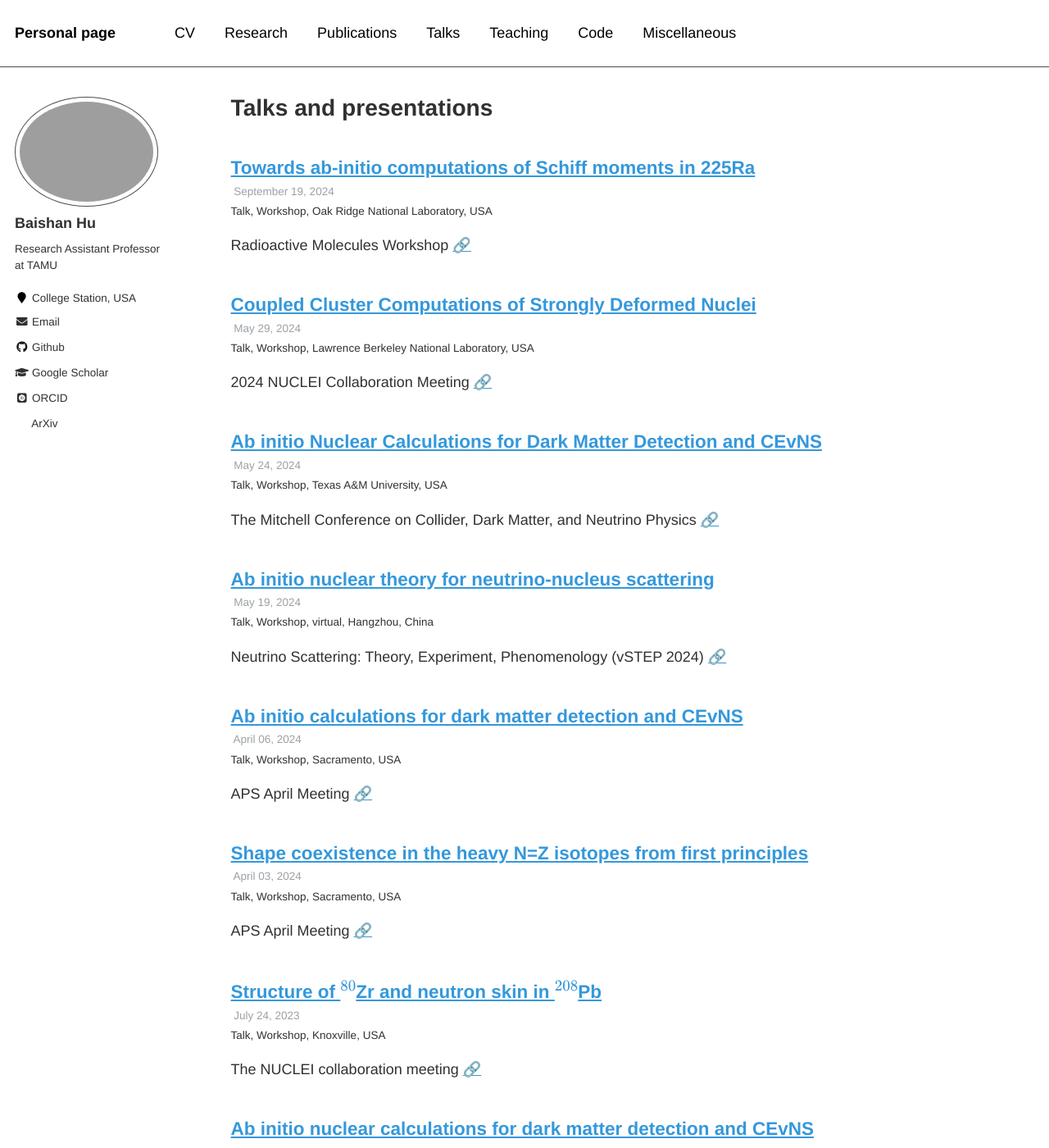
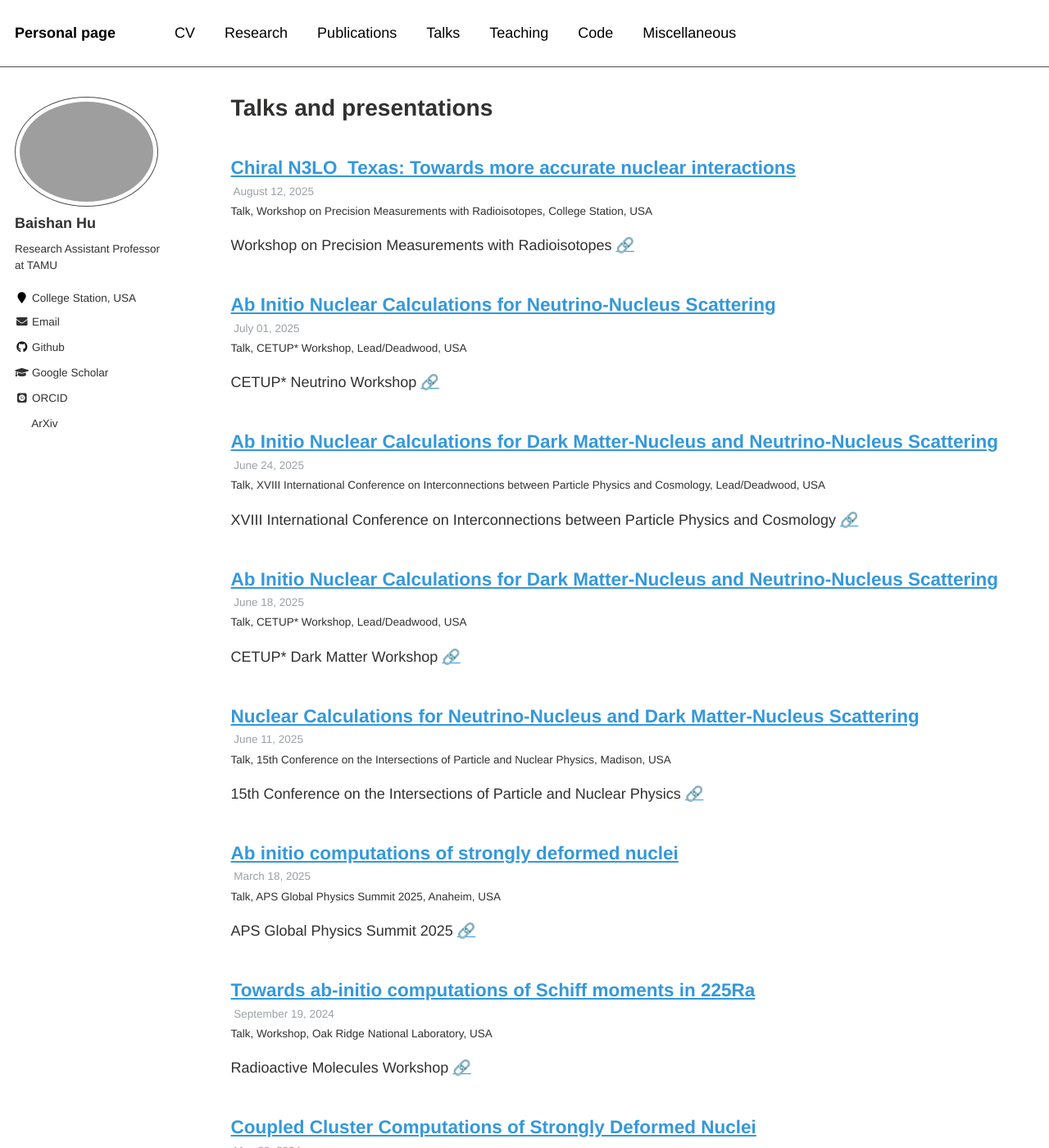
Before and after one commit to BaishanHu/baishanhu.github.io, a Jekyll site: the page built from _pages/talks.html, in a window 1280 px wide and 1400 px high. Shown: the whole window at 82% size. Built offline with Jekyll 4.4.1, drawn with Linux system fonts in a browser that asks for light colours; some web fonts are replaced; formulas are drawn with MathJax 3.

Commit message:
Update cv, Publications

```diff
--- a/_pages/cv.md
+++ b/_pages/cv.md
@@ -22,9 +22,9 @@ header:
 
 ## Professional experience
 - *2024-present*: &nbsp; Research Assistant Professor at Texas A&M University, USA
-- *2022-2024*: &nbsp; Postdoctoral Research Associate at ORNL, USA
-- *2019-2022*: &nbsp; Postdoctoral Fellow at TRIUMF, Canada
-- *2017-2019*:     &nbsp; &nbsp; &nbsp; Postdoctoral Research Associate, Peking University, China
+- *2022-2024*: &nbsp; &nbsp; &nbsp; Postdoctoral Research Associate at ORNL, USA
+- *2019-2022*: &nbsp; &nbsp; &nbsp; Postdoctoral Fellow at TRIUMF, Canada
+- *2017-2019*: &nbsp; &nbsp; &nbsp; Postdoctoral Research Associate, Peking University, China
 
 ----
 
@@ -44,6 +44,7 @@ header:
 ---
 
 ## Awards
+- International Union of Pure and Applied Physics (IUPAP) Early Career Scientist Prize, 2025
 - First talk award, Chinese national nuclear structure conference, 2016
 - First award for oral presentation, Physics forum of Chinese five top universities, 2015
 
--- a/_pages/publications.md
+++ b/_pages/publications.md
@@ -20,68 +20,96 @@ header:
 
 ## You can also find my articles on [GoogleScholar](https://scholar.google.com/citations?user=h1UW7HwAAAAJ&hl=en) or [INSPIRE](https://inspirehep.net/authors/1763531) or [ORCID](https://orcid.org/0000-0001-8071-158X)
 
-46. B. Dutta, W. C. Huang, **B. S. Hu** and G. Van de Water,
+53. B. Dutta, **B. S. Hu**, W. C. Huang and G. Van de Water,
   <br/>_A novel investigation of the ATOMKI anomaly_
-  arXiv:2410.17968. Under review at Phys. Rev. Lett. [arxiv](https://arxiv.org/abs/2410.17968)
+  Phys. Rev. Lett. 135, 011801 (2025). arXiv:2410.17968. [article](https://doi.org/10.1103/34pk-53tf) [arxiv](https://arxiv.org/abs/2410.17968v2)
 
-45. Y. L. Ye, X. F. Yang, H. Sakurai and **B. S. Hu**.
+52. Y. L. Ye, X. F. Yang, H. Sakurai and **B. S. Hu**.
   <br/>_Physics of exotic nuclei_
-  Nature Reviews Physics (2024). [article](https://doi.org/10.1038/s42254-024-00782-5)
+  Nature Reviews Physics 7, 21 (2025). [article](https://doi.org/10.1038/s42254-024-00782-5)
 
-44. Z. Ge, M. Reponen, T. Eronen, **B. S. Hu**, et al.
+51. S. W. Bai, ..., **B. S. Hu** $et$ $al$.
+  <br/>_Charge radii of neutron-rich scandium isotopes and the seniority symmetry in the 0f7/2 shell_
+  Phys. Rev. Lett. 134, 182501 (2025). arXiv:2504.12001. [article](https://doi.org/10.1103/PhysRevLett.134.182501) [arxiv](https://arxiv.org/abs/2504.12001)
+
+50. Q. Yuan and **B. S. Hu** $et$ $al$.
+  <br/>_J$^{\pi}$=19/2$^{−}$ isomerism and direct $\beta$ decay in $^{53}$Co elucidated by ab initio calculations_
+  Phys. Rev. C 111, 034309 (2025). [article](https://doi.org/10.1103/PhysRevC.111.034309)
+
+49. D. Walter, ..., **B. S. Hu** $et$ $al$.
+  <br/>_Signature of 0+ excited state and shape coexistence in $^{94}$Kr through $^{93}$Kr(d,p)$^{94}$Kr reaction_
+  Phys. Lett. B 862, 139352 (2025).  [article](https://doi.org/10.1016/j.physletb.2025.139352)
+
+48. Z. Hockenbery, ..., **B. S. Hu** $et$ $al$.
+  <br/>_Precision mass measurements of $^{74−76}$Sr using the multiple reflection time-of-flight mass spectrometer at TITAN_
+  Phys. Rev. C 111, 014327 (2025). arXiv:2501.06723. [article](https://doi.org/10.1103/PhysRevC.111.014327) [arxiv](https://arxiv.org/abs/2501.06723)
+
+47. Z. Ge, M. Reponen, T. Eronen, **B. S. Hu** $et$ $al$.
   <br/>_High-precision mass measurements of neutron deficient silver isotopes probe the robustness of the $N$ = 50 shell closure_
   Phys. Rev. Lett. 133, 132503 (2024). arXiv:2401.07976. [article](https://doi.org/10.1103/PhysRevLett.133.132503) [arxiv](https://arxiv.org/abs/2401.07976)
 
-43. **B. S. Hu**.
+46. **B. S. Hu**.
   <br/>_How do mirror charge radii constrain density dependence of the symmetry energy?_
   Phys. Lett. B 857, 138969 (2024), arXiv:2408.17403. [article](https://doi.org/10.1016/j.physletb.2024.138969) [arxiv](https://arxiv.org/abs/2408.17403)
 
-42. **B. S. Hu**, Z. H. Sun, G. Hagen, and T. Papenbrock. **Editors' Suggestion**
+45. **B. S. Hu**, Z. H. Sun, G. Hagen, and T. Papenbrock. **Editors' Suggestion**
   <br/>_Ab initio computations of strongly deformed nuclei around $^{80}$Zr_
   Phys. Rev. C (Letter) 110, L011302 (2024). arXiv:2405.05052. [article](https://doi.org/10.1103/PhysRevC.110.L011302) [arxiv](https://arxiv.org/abs/2405.05052)
 
-41. **B. S. Hu**, Z. H. Sun, G. Hagen, G. R. Jansen, and T. Papenbrock.
+44. **B. S. Hu**, Z. H. Sun, G. Hagen, G. R. Jansen, and T. Papenbrock.
   <br/>_Ab initio computations from $^{78}$Ni towards $^{70}$Ca along neutron number $N$ = 50_
   Phys. Lett. B 858, 139010 (2024). arXiv:2408.07856. [article](https://doi.org/10.1016/j.physletb.2024.139010) [arxiv](https://arxiv.org/abs/2408.07856)
 
-40. Y. Qi and **B. S. Hu**.
+43. Y. Qi and **B. S. Hu**.
   <br/>_Ab initio calculations of anomalous seniority breaking in the g9/2 shell for the $N$ = 50 isotones_
   Phys. Lett. B 858, 139018 (2024). arXiv:2409.10342. [article](https://doi.org/10.1016/j.physletb.2024.139018) [arxiv](https://arxiv.org/abs/2409.10342)
 
-39. B. Acharya, **B. S. Hu**, S. Bacca, G. Hagen, P. Navrátil, and T. Papenbrock.
+42. B. Acharya, **B. S. Hu**, S. Bacca, G. Hagen, P. Navrátil, and T. Papenbrock.
   <br/>_Magnetic dipole transition in $^{48}$Ca_
   Phys. Rev. Lett. 132, 232504 (2024). arXiv:2311.11438 (2023). [article](https://journals.aps.org/prl/abstract/10.1103/PhysRevLett.132.232504) [arxiv](https://arxiv.org/abs/2311.11438)
 
-38. K. König, J. C. Berengut, A. orschevsky, ... , **B. S. Hu**, et al.
+41. K. König, J. C. Berengut, A. orschevsky, ... , **B. S. Hu** $et$ $al$.
   <br/>_Nuclear Charge Radii of Silicon Isotopes_
   Phys. Rev. Lett. 132, 162502 (2024). arXiv:2309.02037 (2023). [article](https://journals.aps.org/prl/abstract/10.1103/PhysRevLett.132.162502) [arxiv](https://arxiv.org/abs/2309.02037)
 
-37. J. G. Li, **B. S. Hu**, S. Zhang, F. R. Xu.
+40. J. G. Li, **B. S. Hu**, S. Zhang, F. R. Xu.
   <br/>_Unbound $^{28}$O, the heaviest oxygen isotope observed: a cutting-edge probe for testing nuclear models_
   Nuclear Science and Techniques 35, 21 (2024). [article](https://link.springer.com/article/10.1007/s41365-024-01373-w)
 
-36. B. D. Linh, A.Corsi, A. Gillibert, A. Obertelli, P. Doornenbal, C. Barbieri, T. Duguet, M. Gómez-Ramos, J. D. Holt, **B.S. Hu**, et al.
+39. X. Y. Xu, ..., **B. S. Hu** $et$ $al$.
+  <br/>_Progress in ab initio in-medium similarity renormalization group and coupled-channel method with coupling to the continuum_
+  Nuclear Science and Techniques 35, 215 (2024). [article](https://doi.org/10.1007/s41365-024-01585-0)
+
+38. P. J. Li, ..., **B. S. Hu** $et$ $al$.
+  <br/>_Spectroscopy of deeply bound orbitals in neutron-rich Ca isotopes_
+  Phys. Lett. B 855, 138828 (2024). arXiv:2407.04529.  [article](https://doi.org/10.1016/j.physletb.2024.138828) [arxiv](https://arxiv.org/abs/2407.04529)
+
+37. S. Neupane, ..., **B. S. Hu** $et$ $al$.
+  <br/>_First $\beta$-delayed neutron spectroscopy of $^{24}$O_
+  Phys. Rev. C 110, 034332 (2024). [article](https://journals.aps.org/prc/abstract/10.1103/PhysRevC.110.034323)
+
+36. B. D. Linh, A.Corsi, A. Gillibert, A. Obertelli, P. Doornenbal, C. Barbieri, T. Duguet, M. Gómez-Ramos, J. D. Holt, **B. S. Hu**, $et$ $al$.
   <br/>_Onset of collectivity for argon isotopes close to N = 32_
   Phys. Rev. C 109, 034312 (2024). [article](https://journals.aps.org/prc/abstract/10.1103/PhysRevC.109.034312)
 
-35. J. Heery, J. Henderson, C. R. Hoffman, ..., **B.S. Hu**, et al.
+35. J. Heery, J. Henderson, C. R. Hoffman, ..., **B. S. Hu** $et$ $al$.
   <br/>_Suppressed electric quadrupole collectivity in $^{32}$Si_
   Phys. Rev. C 109, 014327 (2024). [article](https://journals.aps.org/prc/abstract/10.1103/PhysRevC.109.014327)
 
-34. Z. H. Yang, Y. L. Ye, B. Zhou, H. Baba, R. J. Chen, Y. C. Ge, **B. S. Hu**, J. D. Holt, et al.
+34. Z. H. Yang, Y. L. Ye, B. Zhou, H. Baba, R. J. Chen, Y. C. Ge, **B. S. Hu** $et$ $al$.
   <br/>_Observation of the Exotic 0$^{+}_2$ Cluster State in $^{8}$He_
   Phys. Rev. Lett. 131, 242501 (2023). [article](https://journals.aps.org/prl/abstract/10.1103/PhysRevLett.131.242501)
 
-33. L. Nies, D. Atanasov, M. Athanasakis-Kaklamanakis, M. Au, K. Blaum, J. Dobaczewski, **B. S. Hu**, J. D. Holt, et al.
+33. L. Nies, D. Atanasov, M. Athanasakis-Kaklamanakis, M. Au, K. Blaum, J. Dobaczewski, **B. S. Hu**, J. D. Holt $et$ $al$.
   <br/>_Isomeric excitation energy for $^{99}$In$^{m}$ from mass spectrometry reveals constant trend next to doubly magic
 $^{100}$Sn_
   Phys. Rev. Lett. 131, 022502 (2023). arXiv:2306.02033 (2023). [article](https://journals.aps.org/prl/abstract/10.1103/PhysRevLett.131.022502) [arxiv](https://arxiv.org/abs/2306.02033)
 
-32. S. Zhang, F. R. Xu, J. G. Li, **B.S. Hu**, et al.
+32. S. Zhang, F. R. Xu, J. G. Li, **B. S. Hu** $et$ $al$.
   <br/>_Ab initio descriptions of A=16 mirror nuclei with resonance and continuum coupling_
   Phys. Rev. C 108, 064316 (2023). arXiv:2301.01951 (2023). [article](https://journals.aps.org/prc/abstract/10.1103/PhysRevC.108.064316) [arxiv](https://arxiv.org/abs/2301.01951)
 
-31. S. Kaur, R. Kanungo, W. Horiuchi, G. Hagen, J. D. Holt, **B. S. Hu**, T. Miyagi, et al.
+31. S. Kaur, R. Kanungo, W. Horiuchi, G. Hagen, J. D. Holt, **B. S. Hu**, T. Miyagi $et$ $al$.
   <br/>_Proton distribution radii of $^{16-24}$O: signatures of new shell closures and neutron skin_
   Phys. Rev. Lett. 129 (2022) 142502. arXiv:2209.00722 (2022). [article](https://journals.aps.org/prl/abstract/10.1103/PhysRevLett.129.142502) [arxiv](https://arxiv.org/abs/2209.00722)
 
@@ -97,7 +125,7 @@ $^{100}$Sn_
   <br/>_Excitation spectra of the heaviest carbon isotopes investigated within the CD-Bonn Gamow shell model_
   Phys. Rev. C 106 (2022) 024304. [article](https://doi.org/10.1103/PhysRevC.106.024304)
 
-27. S.W. Bai, Á. Koszorús, **B.S. Hu**, X.F. Yang, et al.
+27. S. W. Bai, Á. Koszorús, **B. S. Hu**, X. F. Yang, $et$ $al$.
   <br/>_Electromagnetic moments of scandium isotopes and N = 28 isotones in the distinctive 0f7/3 orbit_
   Phys. Lett. B 829 (2022) 137064. arXiv:2203.09111 (2022). [article](https://doi.org/10.1016/j.physletb.2022.137064) [arxiv](https://arxiv.org/abs/2203.09111v2)
 
@@ -117,11 +145,11 @@ $^{100}$Sn_
   _Tensor force role in β decays analyzed within the Gogny-interaction shell model_
   Phys Rev C 103 (2021) 064327. arXiv:2109.02205 (2021). [article](https://journals.aps.org/prc/abstract/10.1103/PhysRevC.103.064327)  [arxiv](https://arxiv.org/abs/2109.02205)
 
-22. **B.S. Hu**, Q. Wu, J.G. Li, Y.Z. Ma, Z.H. Sun, N. Michel and F.R. Xu
+22. **B. S. Hu**, Q. Wu, J. G. Li, Y. Z. Ma, Z. H. Sun, N. Michel and F. R. Xu
   <br/>_An ab-initio Gamow shell model approach with a core_
   Phys. Lett. B 802 (2020) 135206. arXiv:2001.02832 (2020). [article](https://doi.org/10.1016/j.physletb.2020.135206) [arxiv](https://arxiv.org/abs/2001.02832)
 
-21. J.G. Li, **B.S. Hu**, Q. Wu, Y. Gao, S.J. Dai and F.R. Xu
+21. J. G. Li, **B. S. Hu**, Q. Wu, Y. Gao, S. J. Dai and F. R. Xu
   _Neutron-rich calcium isotopes within realistic Gamow shell model calculations with continuum coupling_
   Phys Rev C 102 (2020) 034302. arXiv:2008.11948 (2020). [article](https://journals.aps.org/prc/abstract/10.1103/PhysRevC.102.034302)  [arxiv](https://arxiv.org/abs/2008.11948)
 
@@ -129,19 +157,19 @@ $^{100}$Sn_
   <br/>_Nuclear multipole responses from chiral effective field theory interactions_
   Phys Rev C 101 (2020) 044309. arXiv:2002.10048 (2020). [article](https://journals.aps.org/prc/abstract/10.1103/PhysRevC.101.044309) [arxiv](https://arxiv.org/abs/2002.10048)
 
-19. Y.Z. Ma, F.R. Xu, N. Michel, S. Zhang, J.G. Li, **B.S. Hu**, L. Coraggio, N. Itaco and A. Gargano
+19. Y. Z. Ma, F. R. Xu, N. Michel, S. Zhang, J. G. Li, **B. S. Hu**, L. Coraggio, N. Itaco and A. Gargano
   <br/>_Continuum and three-nucleon force in Borromean system: The $^{17}\text{Ne}$ case_
   Phys. Lett. B 808 (2020) 135673. arXiv:2008.01420v2 (2020). [article](https://doi.org/10.1016/j.physletb.2020.135673) [arxiv](https://arxiv.org/abs/2008.01420v2)
 
-18. Calvin W. Johnson, et al.
+18. Calvin W. Johnson, $et$ $al$.
   <br/>_White paper: From bound states to the continuum_
   J. Phys. G: Nucl. Part. Phys. 47 (2020) 123001. arXiv:1912.00451 (2020). [article](https://iopscience.iop.org/article/10.1088/1361-6471/abb129) [arxiv](https://arxiv.org/abs/1912.00451)
 
-17. Y. Jiang, et al.
+17. Y. Jiang, $et$ $al$.
   <br/>_Quadrupole deformation of $^{16}$C studied by proton and deuteron inelastic scattering_
   Phys Rev C 101 (2020) 024601. [article](https://journals.aps.org/prc/abstract/10.1103/PhysRevC.101.024601)
 
-16. Y.Z. Ma, F.R. Xu, L. Coraggio, **B.S. Hu**, J.G. Li, T. Fukui, L. De Angelis, N. Itaco and A. Gargano
+16. Y. Z. Ma, F. R. Xu, L. Coraggio, **B. S. Hu**, J. G. Li, T. Fukui, L. De Angelis, N. Itaco and A. Gargano
   <br/>_Chiral three-nucleon force and continuum for dripline nuclei and beyond_
   Phys. Lett. B 802 (2020) 135257. arXiv:2008.00430 (2020). [article](https://doi.org/10.1016/j.physletb.2020.135257)  [arxiv](https://arxiv.org/abs/2008.00430)
 
--- /dev/null
+++ b/_talks/2025-talk-1.md
@@ -0,0 +1,11 @@
+---
+title: "Ab initio computations of strongly deformed nuclei"
+collection: talks
+type: "Talk"
+permalink: /talks/2025-talk-1
+venue: "APS Global Physics Summit 2025"
+date: 2025-03-18
+location: "Anaheim, USA"
+---
+
+APS Global Physics Summit 2025 [🔗](https://www.aps.org/events/2025/joint-meeting)
--- /dev/null
+++ b/_talks/2025-talk-2.md
@@ -0,0 +1,11 @@
+---
+title: "Nuclear Calculations for Neutrino-Nucleus and Dark Matter-Nucleus Scattering"
+collection: talks
+type: "Talk"
+permalink: /talks/2025-talk-2
+venue: "15th Conference on the Intersections of Particle and Nuclear Physics"
+date: 2025-06-11
+location: "Madison, USA"
+---
+
+15th Conference on the Intersections of Particle and Nuclear Physics [🔗](https://agenda.hep.wisc.edu/event/2257/timetable/#20250608)
--- /dev/null
+++ b/_talks/2025-talk-3.md
@@ -0,0 +1,11 @@
+---
+title: "Ab Initio Nuclear Calculations for Dark Matter-Nucleus and Neutrino-Nucleus Scattering"
+collection: talks
+type: "Talk"
+permalink: /talks/2025-talk-3
+venue: "CETUP* Workshop"
+date: 2025-06-18
+location: "Lead/Deadwood, USA"
+---
+
+CETUP* Dark Matter Workshop [🔗](https://indico.sanfordlab.org/event/95/)
--- /dev/null
+++ b/_talks/2025-talk-4.md
@@ -0,0 +1,11 @@
+---
+title: "Ab Initio Nuclear Calculations for Dark Matter-Nucleus and Neutrino-Nucleus Scattering"
+collection: talks
+type: "Talk"
+permalink: /talks/2025-talk-4
+venue: "XVIII International Conference on Interconnections between Particle Physics and Cosmology"
+date: 2025-06-24
+location: "Lead/Deadwood, USA"
+---
+
+XVIII International Conference on Interconnections between Particle Physics and Cosmology [🔗](https://indico.sanfordlab.org/event/138/)
--- /dev/null
+++ b/_talks/2025-talk-5.md
@@ -0,0 +1,11 @@
+---
+title: "Ab Initio Nuclear Calculations for Neutrino-Nucleus Scattering"
+collection: talks
+type: "Talk"
+permalink: /talks/2025-talk-5
+venue: "CETUP* Workshop"
+date: 2025-07-01
+location: "Lead/Deadwood, USA"
+---
+
+CETUP* Neutrino Workshop [🔗](https://indico.sanfordlab.org/event/95/)
--- /dev/null
+++ b/_talks/2025-talk-6.md
@@ -0,0 +1,11 @@
+---
+title: "Chiral N3LO_Texas: Towards more accurate nuclear interactions"
+collection: talks
+type: "Talk"
+permalink: /talks/2025-talk-6
+venue: "Workshop on Precision Measurements with Radioisotopes"
+date: 2025-08-12
+location: "College Station, USA"
+---
+
+Workshop on Precision Measurements with Radioisotopes [🔗](https://indico.frib.msu.edu/event/86/)
```
Also changed, not shown: other parts of _pages/cv.md (+1 -0 lines).
